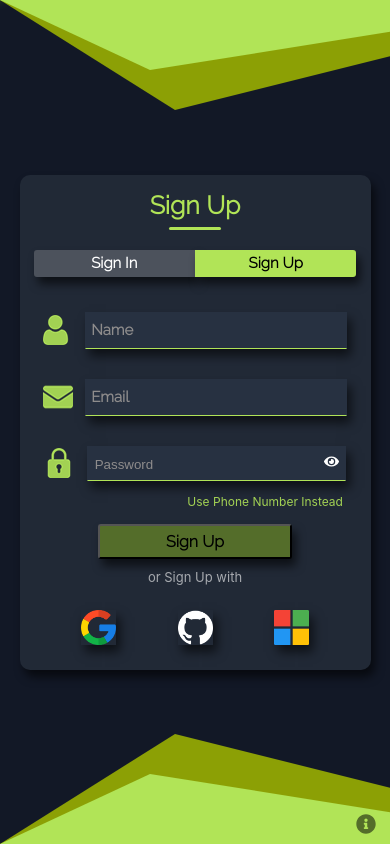
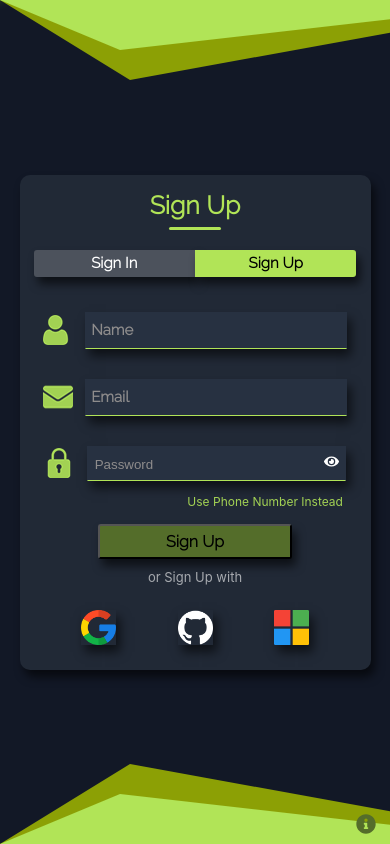
Before and after one commit to himavarshithreddy/loginpage, a React (Create React App) app: page / in a window 390 px wide. Built offline with nearby package versions, Linux system fonts and the light colour scheme; a web font is replaced by a local one.

Commit message:
Update App.css

```diff
--- a/src/App.css
+++ b/src/App.css
@@ -427,7 +427,7 @@ width: 35px;
   }
 
   .triangle1 {
-    border-width: 70px 440px 0 150px;
+    border-width: 50px 440px 0 120px;
     border-color: #B1E457 transparent transparent transparent;
     left: 0%;
     top: 0;
@@ -435,14 +435,14 @@ width: 35px;
   }
 
   .triangle2 {
-    border-width:110px 440px 0 175px;
+    border-width:80px 440px 0 130px;
     border-color: #8CA005 transparent transparent transparent;
     left: 0%;
     top: 0px;
   }
 
   .triangle3 {
-    border-width: 0px 440px 70px 150px;
+    border-width: 0px 440px 50px 120px;
     border-color: transparent  transparent #B1E457 transparent;
     left: 0%;
     bottom: 0;
@@ -450,7 +450,7 @@ width: 35px;
   }
 
   .triangle4 {
-    border-width:0px 440px 110px 175px;
+    border-width:0px 440px 80px 130px;
     border-color:transparent  transparent #8CA005 transparent;
     left: 0%;
     bottom: 0;
```
